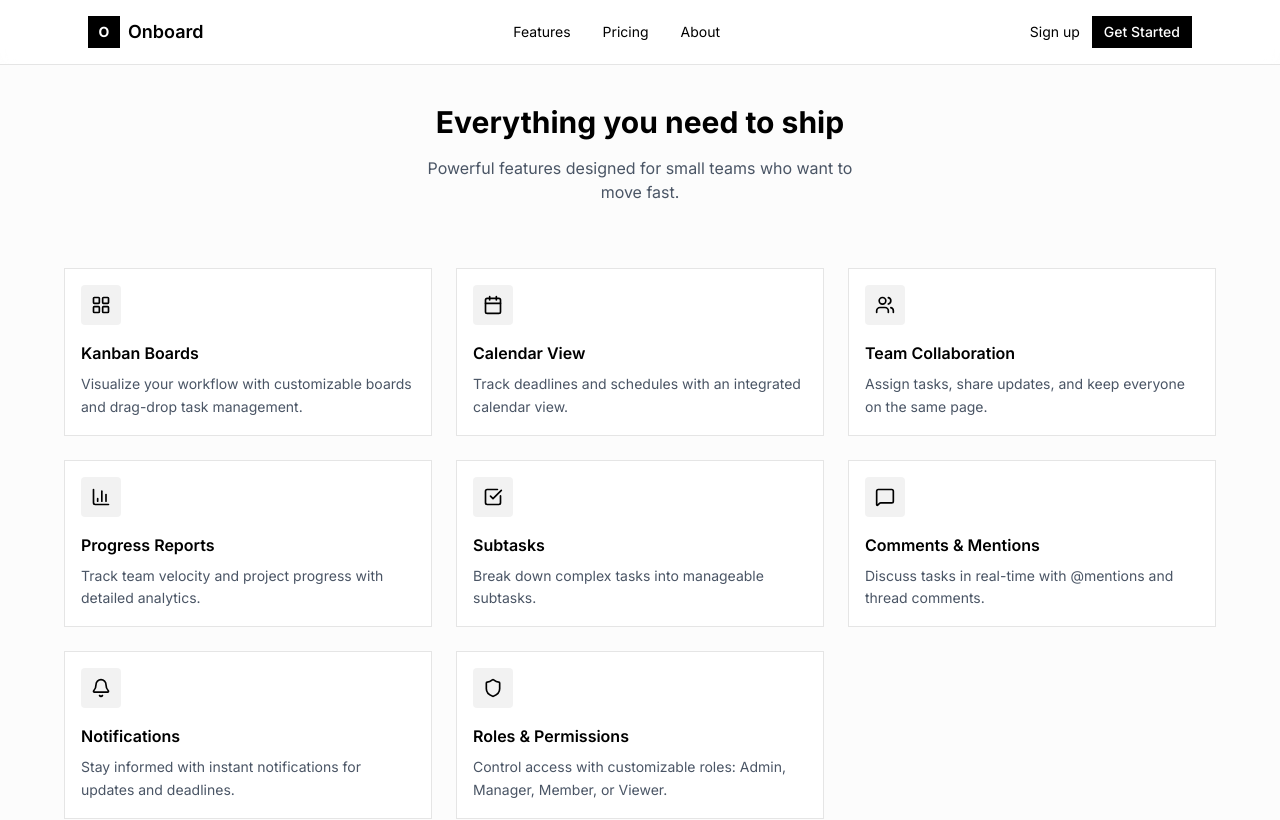
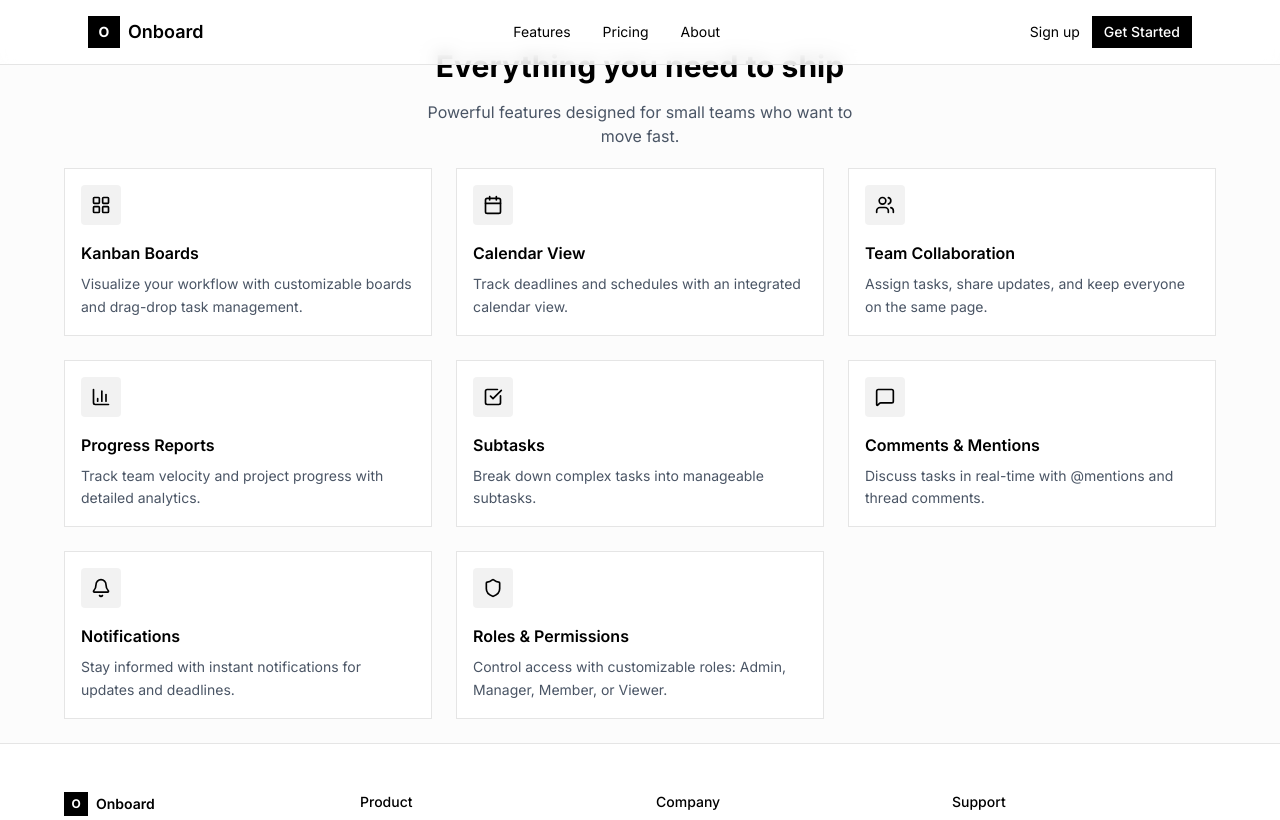
Before and after one commit to samuel-sarmah/onboad, a Next.js app: page /features in a window 1280 px wide. Shown: the top 820 px of the page. Built offline with nearby package versions, Linux system fonts and the light colour scheme.

Commit message:
Reduce Features padding

```diff
--- a/src/components/landing/Features.tsx
+++ b/src/components/landing/Features.tsx
@@ -55,9 +55,9 @@ const features = [
 
 export function Features() {
   return (
-    <section id="features" className="py-20 px-6 bg-secondary/30">
+    <section id="features" className="py-6 px-6 bg-secondary/30">
       <div className="max-w-6xl mx-auto">
-        <div className="text-center mb-16">
+        <div className="text-center mb-5">
           <h2 className="text-3xl font-bold text-primary mb-4">
             Everything you need to ship
           </h2>
```
